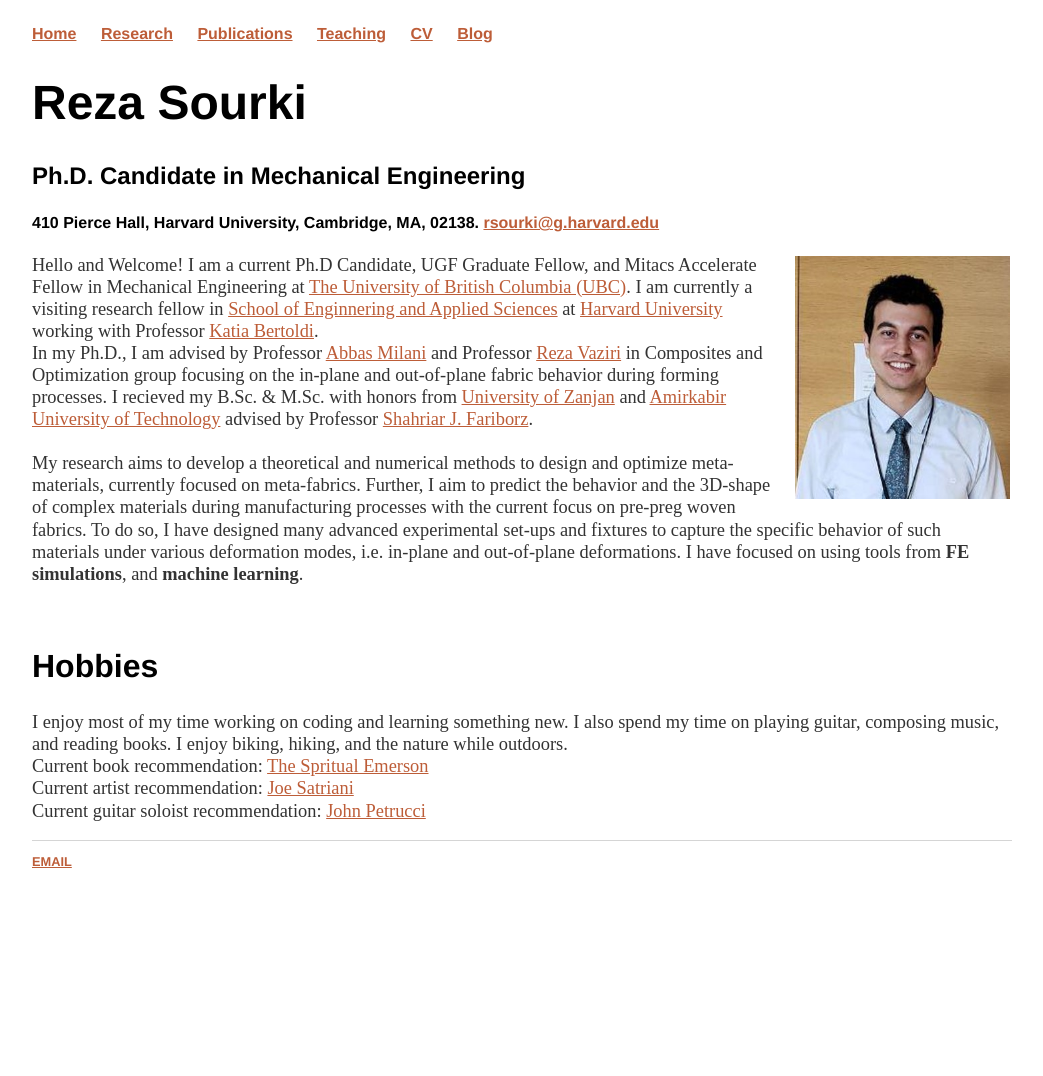
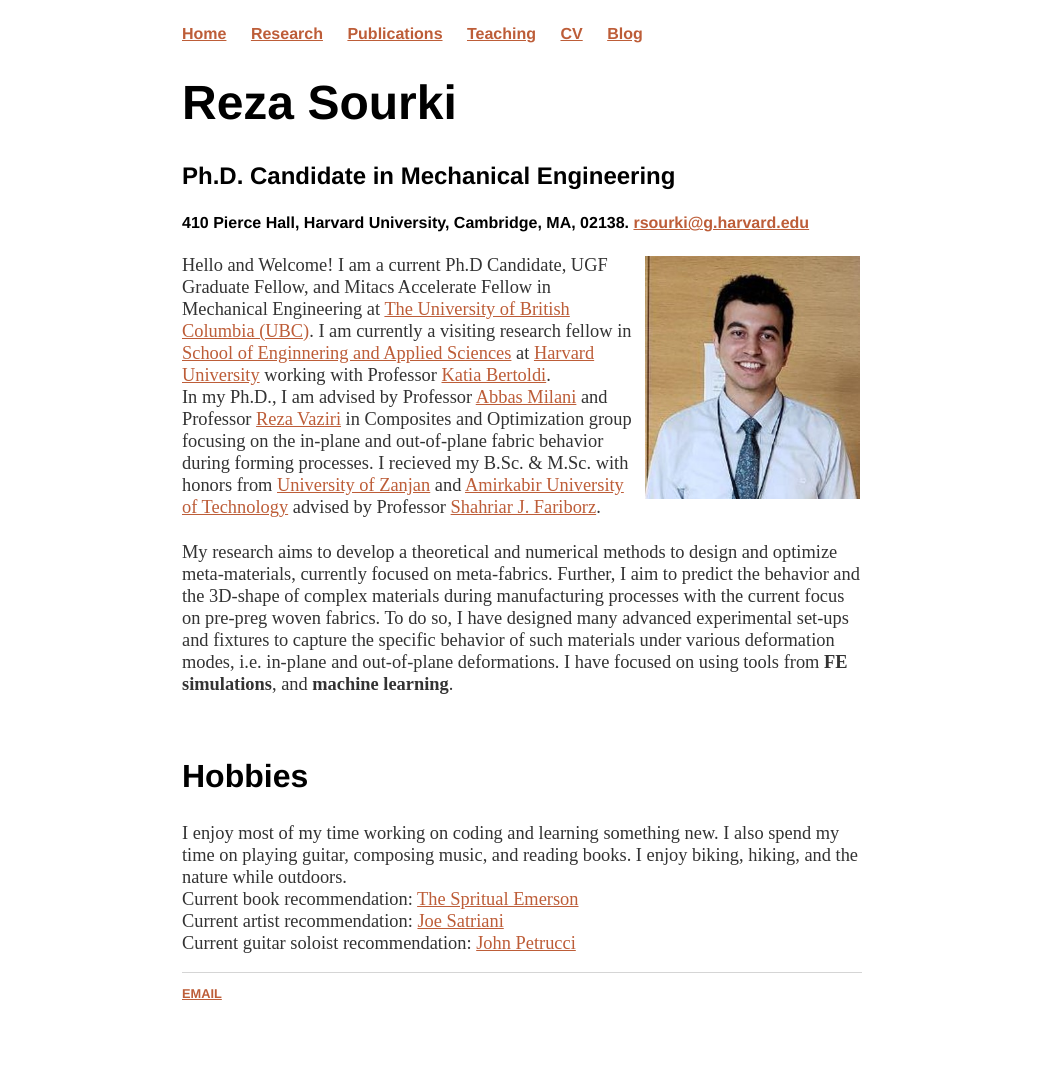
Before and after one commit to rsourki/rsourki.github.io, a Jekyll site: the page built from index.html, in a window 1280 px wide. Shown: the whole page, without its empty margins (118-1161 px from the left). Built offline with Jekyll 4.4.1, drawn with Linux system fonts in a browser that asks for light colours; before the commit the page ends 944 px from its top, so only the background shows below that.

Commit message:
Update main.css

```diff
--- a/css/main.css
+++ b/css/main.css
@@ -1,5 +1,5 @@
 body {
-    margin: 25px 150px 75px 150px; <!--60px auto width: 70%;-->
+    margin: 25px 300px 75px 300px; <!--60px auto width: 70%;-->
 }
 nav ul, footer ul {
     font-family:'Helvetica', 'Arial', 'Sans-Serif';
```
